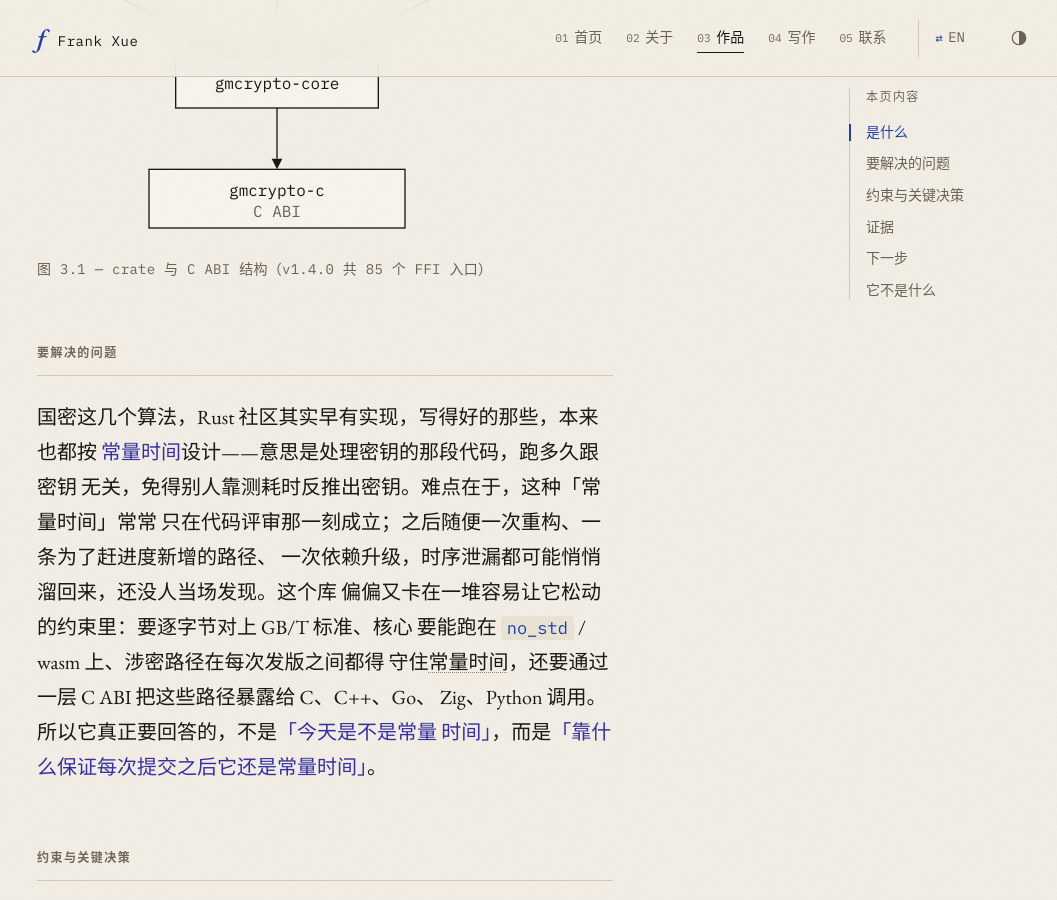
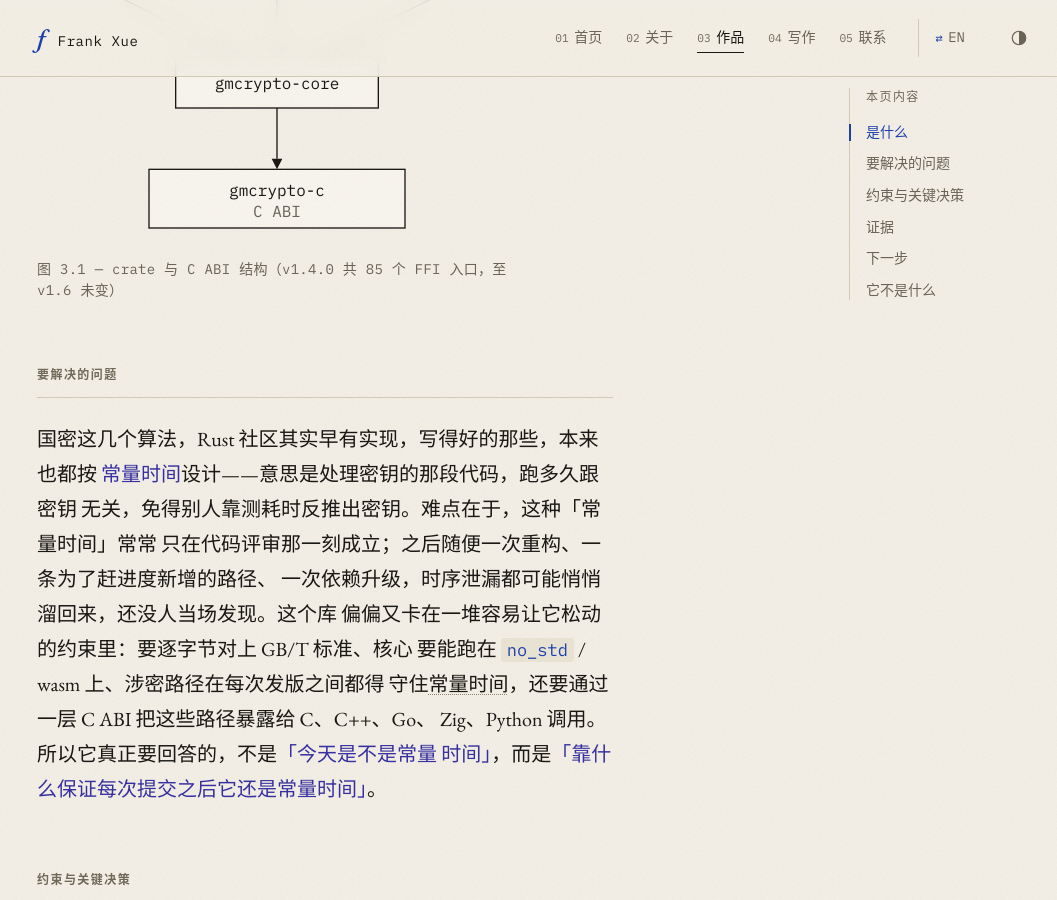
Before and after one commit to frankxue831/frankxue831.github.io, a Jekyll site: the page built from zh/projects/gm-crypto-rs.html, in a window 1280 px wide and 900 px high, scrolled down 1525 px. Shown: the whole window, without its empty margins (101-1158 px from the left). Built offline with Jekyll 4.4.1, drawn with Linux system fonts in a browser that asks for light colours; some of the changed text lies outside the part shown.

Commit message:
content(gm-crypto-rs): reframe v1.2.0 dudect caption + clarify fig 3.1 count
Two wording-only leftovers on the gm-crypto-rs detail page (EN + ZH), now
that the page is on v1.6.0:

- Evidence/dudect table caption: reframe '(gm-crypto-rs @ v1.2.0)' as
  '(gm-crypto-rs, measured at v1.2.0; unchanged since)' so the v1.2.0 tag
  reads as the measurement epoch, not the current release. Verified the
  six pinned figures match SECURITY.md @ v1.2.0 exactly and are
  byte-identical on main, so no number changes; the pinned source link and
  _data/dudect.yml are untouched (validator's 'SECURITY.md @ v1.2.0'
  literal still renders).
- Figure 3.1 caption: '85 entry points at v1.4.0' -> '...at v1.4.0,
  unchanged through v1.6'. Live CHANGELOG confirms 72->85 at v1.4.0 and
  zero FFI entry points added in v1.5/v1.6.

Content only; no layout/CSS/number changes. Build + validate_site.rb green.

Co-Authored-By: Claude Opus 4.8 (1M context) <noreply@anthropic.com>

```diff
--- a/_data/i18n.yml
+++ b/_data/i18n.yml
@@ -71,7 +71,7 @@ en:
     caveat: "dudect reports detection events — a low |τ| means no leak was detected under the budget given, not that none exists."
     provenance: "Measured: v0.2 W0 harness, 100K samples (pre-2026-05-12 runner). The two invert diagnostics later moved to telemetry + a |τ| ≥ 0.55 sentinel."
     source: "Source: gm-crypto-rs SECURITY.md @ v1.2.0"
-    table_caption: "Published dudect measurements (gm-crypto-rs @ v1.2.0)"
+    table_caption: "Published dudect measurements (gm-crypto-rs, measured at v1.2.0; unchanged since)"
     col_target: "Target"
     col_measures: "What it measures"
     col_tau: "|τ|"
@@ -182,7 +182,7 @@ zh:
     caveat: "dudect 报的是检测事件——|τ| 低只说明在给定预算下没测到泄漏，并不等于不存在。"
     provenance: "测量环境：v0.2 W0 harness，100K 采样（2026-05-12 之前的 runner）。两个 invert 诊断后来转为遥测 + |τ| ≥ 0.55 的兜底哨兵。"
     source: "来源：gm-crypto-rs SECURITY.md @ v1.2.0"
-    table_caption: "公开的 dudect 测量值（gm-crypto-rs @ v1.2.0）"
+    table_caption: "公开的 dudect 测量值（gm-crypto-rs，测于 v1.2.0；此后未变）"
     col_target: "目标"
     col_measures: "测的是什么"
     col_tau: "|τ|"
--- a/projects/gm-crypto-rs.html
+++ b/projects/gm-crypto-rs.html
@@ -62,7 +62,7 @@ summary_outcome: "In-CI leak-regression gates for secret-touching paths."
 
         <figure class="fig">
             {% include figures/gm-crypto-crates.svg %}
-            <figcaption class="fig__cap">fig. 3.1 — crate &amp; C ABI surface (85 entry points at v1.4.0)</figcaption>
+            <figcaption class="fig__cap">fig. 3.1 — crate &amp; C ABI surface (85 entry points at v1.4.0, unchanged through v1.6)</figcaption>
         </figure>
 
         <h2>The problem</h2>
--- a/zh/projects/gm-crypto-rs.html
+++ b/zh/projects/gm-crypto-rs.html
@@ -58,7 +58,7 @@ summary_outcome: "用 CI 泄漏回归门禁守住涉密路径。"
 
         <figure class="fig">
             {% include figures/gm-crypto-crates.svg %}
-            <figcaption class="fig__cap">图 3.1 — crate 与 C ABI 结构（v1.4.0 共 85 个 FFI 入口）</figcaption>
+            <figcaption class="fig__cap">图 3.1 — crate 与 C ABI 结构（v1.4.0 共 85 个 FFI 入口，至 v1.6 未变）</figcaption>
         </figure>
 
         <h2>要解决的问题</h2>
```
